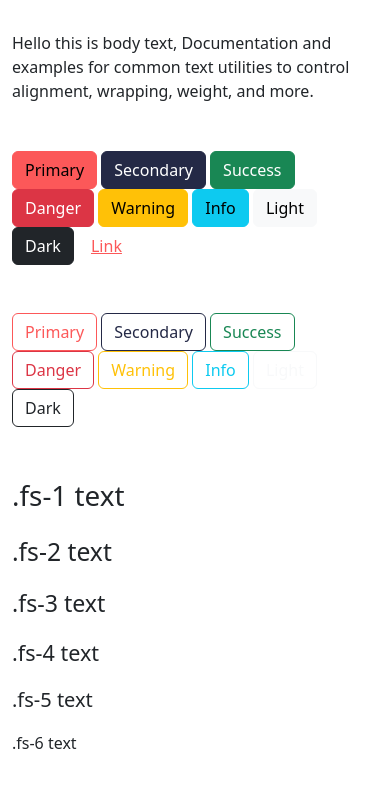
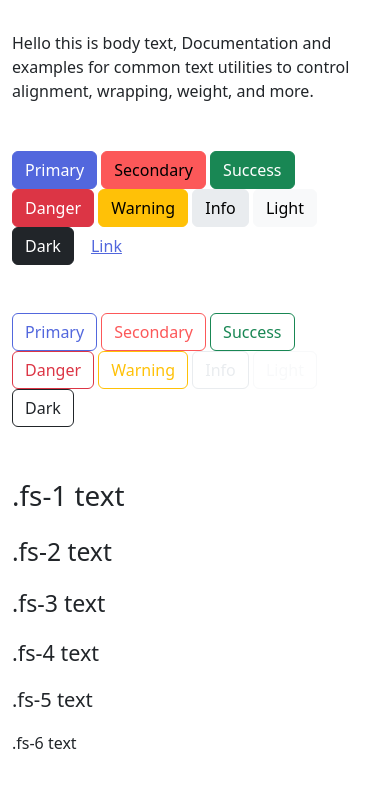
Before and after one commit to 0xNordian/Sprint2, a website: page theming-kit.html in a window 390 px wide. Shown: the part 57-857 px from the top of the page. Drawn offline with nearby package versions, Linux system fonts and the light colour scheme.

Commit message:
file structure and navbar, heresection mobile version wip

```diff
--- a/scss/_custom.scss
+++ b/scss/_custom.scss
@@ -6,15 +6,6 @@ $pink:    #FC5859;
 $gray:    #f7f7f7;
 $white:   #ffffff;
 $darkgrey:#bab9be;
-
-$primary:       $pink;
-$secondary:     $indigo;
-$button-primary: $pink;
-$button-secondary: $blue;
-$button-third: $gray;
-$footer-bg: $indigo;
-$titles: $darkblue;
-$regular-text: $darkgrey;
 
 //WHITE AND GRAY COLORS
 // scss-docs-start gray-color-variables
@@ -30,5 +21,9 @@ $gray-800: #343a40;
 $gray-900: #212529;
 $black:    #000;
 
+$primary:       $blue;
+$secondary:     $pink;
+$info: $gray-200;
+
 //IMPORT BOOTSTRAP 5
 @import "../node_modules/bootstrap/scss/bootstrap.scss";
--- a/scss/_variables2.scss
+++ /dev/null
@@ -1,19 +0,0 @@
-$blue:    #5267DD;
-$darkblue:#26283d;
-$indigo:  #242946;
-$pink:    #FC5859;
-$gray:    #f7f7f7;
-$white:   #ffffff;
-$darkgrey:#bab9be;
-
-$button-primary: $pink;
-$button-secondary: $blue;
-$button-third: $gray;
-$footer-bg: $indigo;
-$titles: $darkblue;
-$regular-text: $darkgrey;
-
-.button-primary {
-    background-color: $pink;
-    color: $white;
-}
```
Also changed, not shown: index.html (+25 -4 lines), scss/style.scss (+16 -0 lines), assets/css/style.css, scss/components/_animations.scss (added), scss/components/_buttons.scss (added), scss/components/_mixins.scss (added), scss/components/_typography.scss (added), scss/sections/_contactus.scss (added), scss/sections/_extensions.scss (added), scss/sections/_faq.scss (added), scss/sections/_features.scss (added), scss/sections/_footer.scss (added), scss/sections/_hero.scss (added), scss/sections/_navbar.scss (added), 1 other file.
